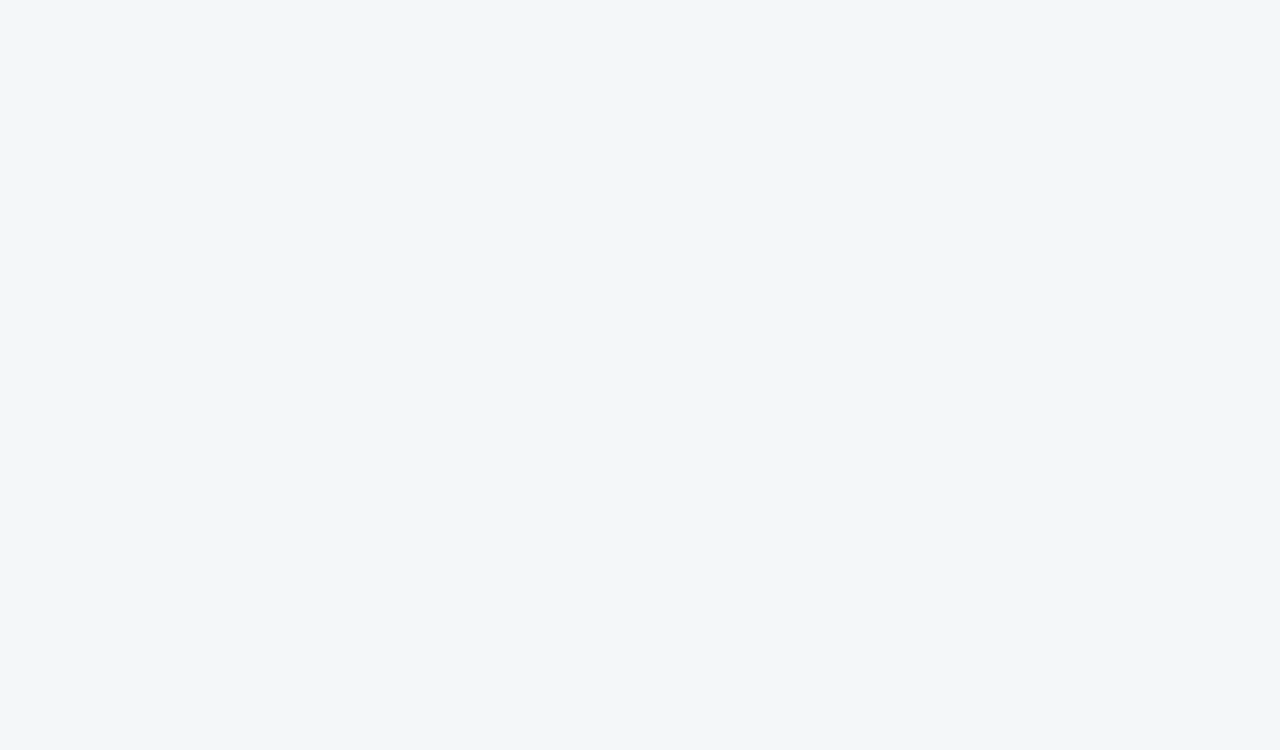
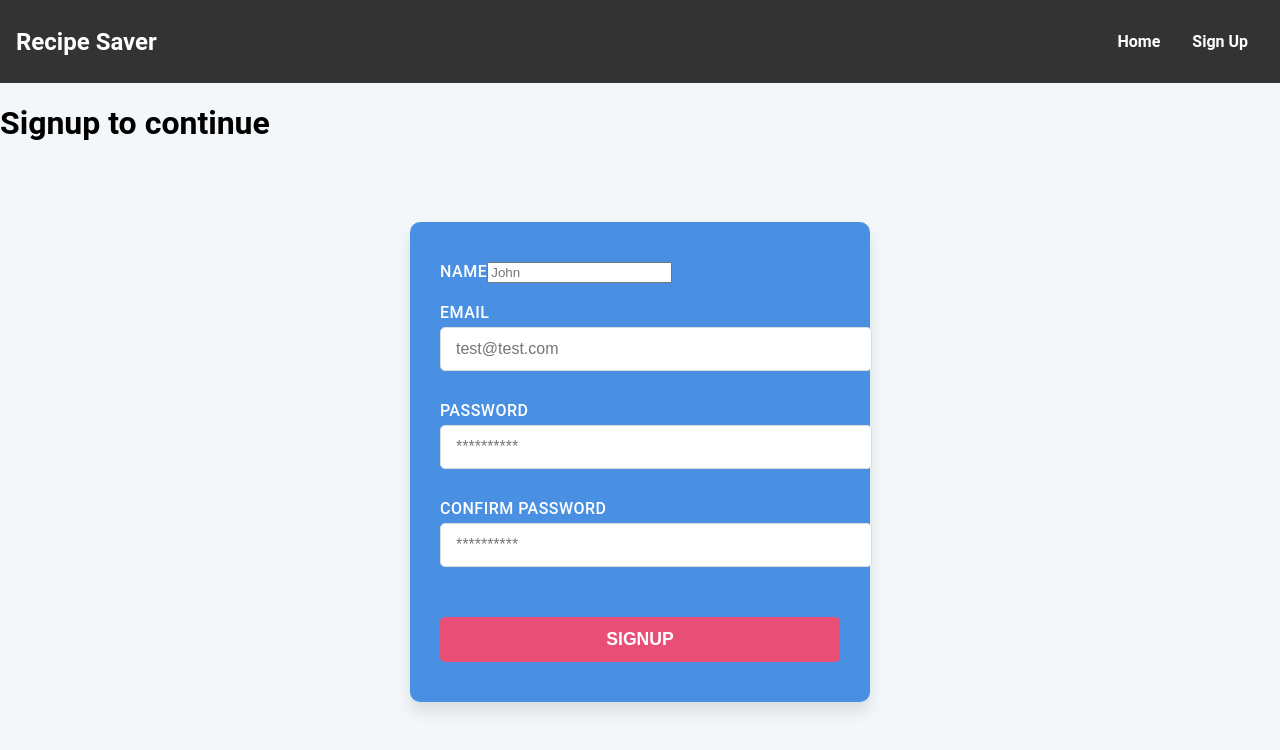
Before and after one commit to dannybeaudoin28/recipe-ui, a React (Create React App) app: page /sign-up in a window 1280 px wide. Before the commit this address had no page. Shown: the top 750 px of the page. Built offline with nearby package versions, Linux system fonts and the light colour scheme.

Commit message:
Create account route and form created. need to link to api

```diff
--- a/src/App.js
+++ b/src/App.js
@@ -3,12 +3,14 @@ import './App.scss';
 
 import Navigation from './routes/navigation/navigation.component';
 import Home from './routes/home/home.component';
+import Signup from './routes/signup/signup.component';
 
 function App() {
   return (
     <Routes>
       <Route path='/' element={<Navigation />} >
         <Route index element={<Home />} />
+        <Route path='/sign-up' element={<Signup /> } />
       </Route>
     </Routes>
   );
--- /dev/null
+++ b/src/components/signup-form/signup-form.component.jsx
@@ -0,0 +1,97 @@
+import './signup-form.styles.scss'
+
+import { useState } from 'react';
+import axios from 'axios';
+
+import { useNavigate } from 'react-router-dom';
+
+import Cookies from 'js-cookie';
+
+const SignupForm = ({ userData }) => {
+    const baseUrl = 'http://www.dannybeaudoin613.com/api';
+    const navigate = useNavigate();
+
+    const [inputs, setInputs] = useState({
+        name: '',
+        email: '',
+        password: '',
+        confirmPassword: '',
+    });
+
+    const handleChange = (event) => {
+        const name = event.target.name;
+        const value = event.target.value;
+        setInputs(values => ({ ...values, [name]: value }))
+    }
+
+    const handleSubmit = (event) => {
+        const { name, email, password, confirmPassword } = inputs;
+
+        event.preventDefault();
+
+        if (name && email && password && password === confirmPassword) {
+            axios.post(baseUrl + '/user/create', inputs)
+                .then(response => {
+                    console.log(`Added user to records`);
+                    setInputs({
+                        name: '',
+                        email: '',
+                        password: '',
+                        confirmPassword: '',
+                    });
+                    navigate('/home');
+                })
+                .catch(error => {
+                    console.error(error);
+                });
+        } else {
+            alert("Please double check you aren't missing any of the required fields or passwords do not match.");
+        }
+    }
+
+    return (
+        <div className='form-box'>
+            <form onSubmit={handleSubmit}>
+                <label>Name
+                    <input
+                        type="text"
+                        name="name"
+                        value={inputs.userName}
+                        onChange={handleChange}
+                        placeholder={userData?.userName || 'John'}
+                    />
+                </label>
+                <label>Email
+                    <input
+                        type="email"
+                        name="email"
+                        value={inputs.userEmail}
+                        onChange={handleChange}
+                        placeholder={userData?.userEmail || 'test@test.com'}
+                    />
+                </label>
+                <label>Password
+                    <input
+                        type="password"
+                        name="password"
+                        value={inputs.userPassword}
+                        onChange={handleChange}
+                        placeholder={'**********'}
+                    />
+                </label>
+                <label>Confirm Password
+                    <input
+                        type="password"
+                        name="confirmPassword"
+                        value={inputs.userConfirmPassword}
+                        onChange={handleChange}
+                        placeholder={'**********'}
+                    />
+                </label>
+                <input className='submitButton' type='submit' value='Signup' />
+            </form>
+        </div>
+    );
+}
+
+export default SignupForm;
--- /dev/null
+++ b/src/routes/signup/signup.component.jsx
@@ -0,0 +1,13 @@
+import './signup-styles.scss';
+import SignupForm from '../../components/signup-form/signup-form.component';
+
+const Signup = () => {
+    return (
+        <>
+            <h1>Signup to continue</h1>
+            <SignupForm />
+        </>
+    );
+};
+
+export default Signup;
```
Also changed, not shown: src/components/signup-form/signup-form.styles.scss (added), src/routes/signup/signup-styles.scss (added).
